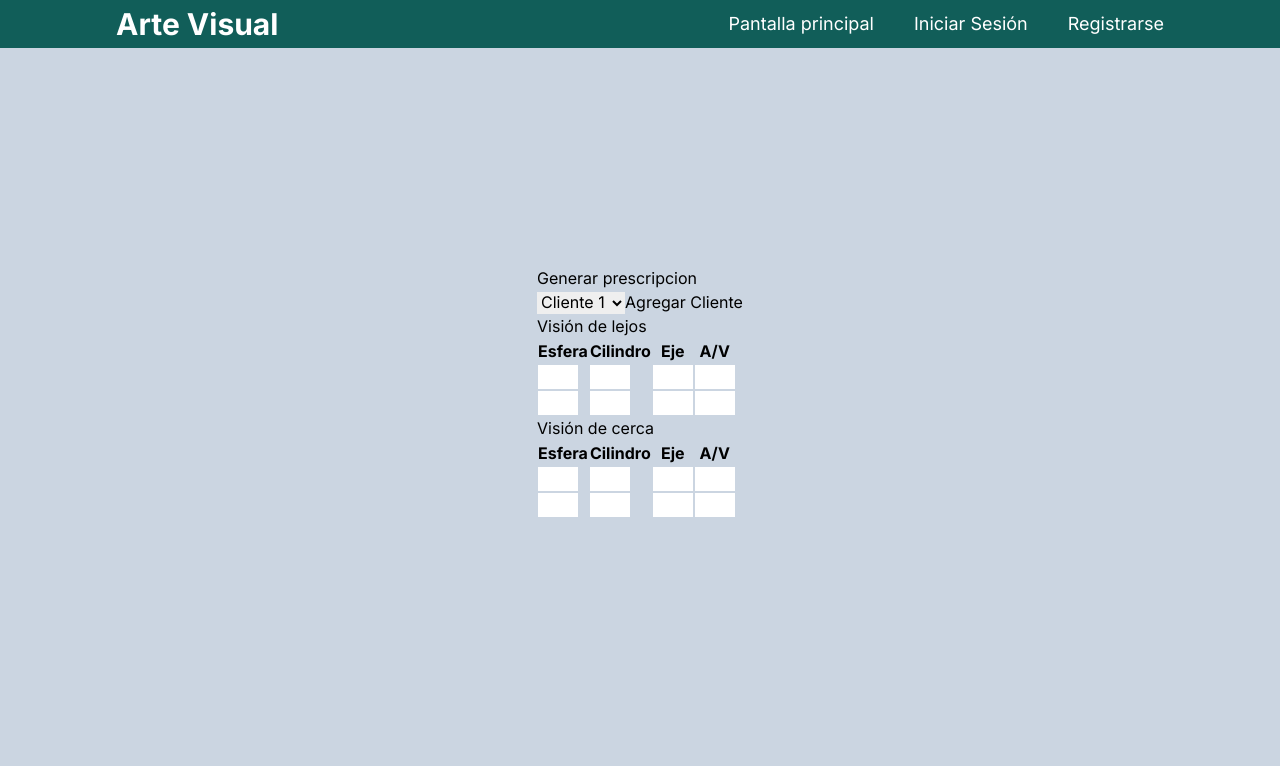
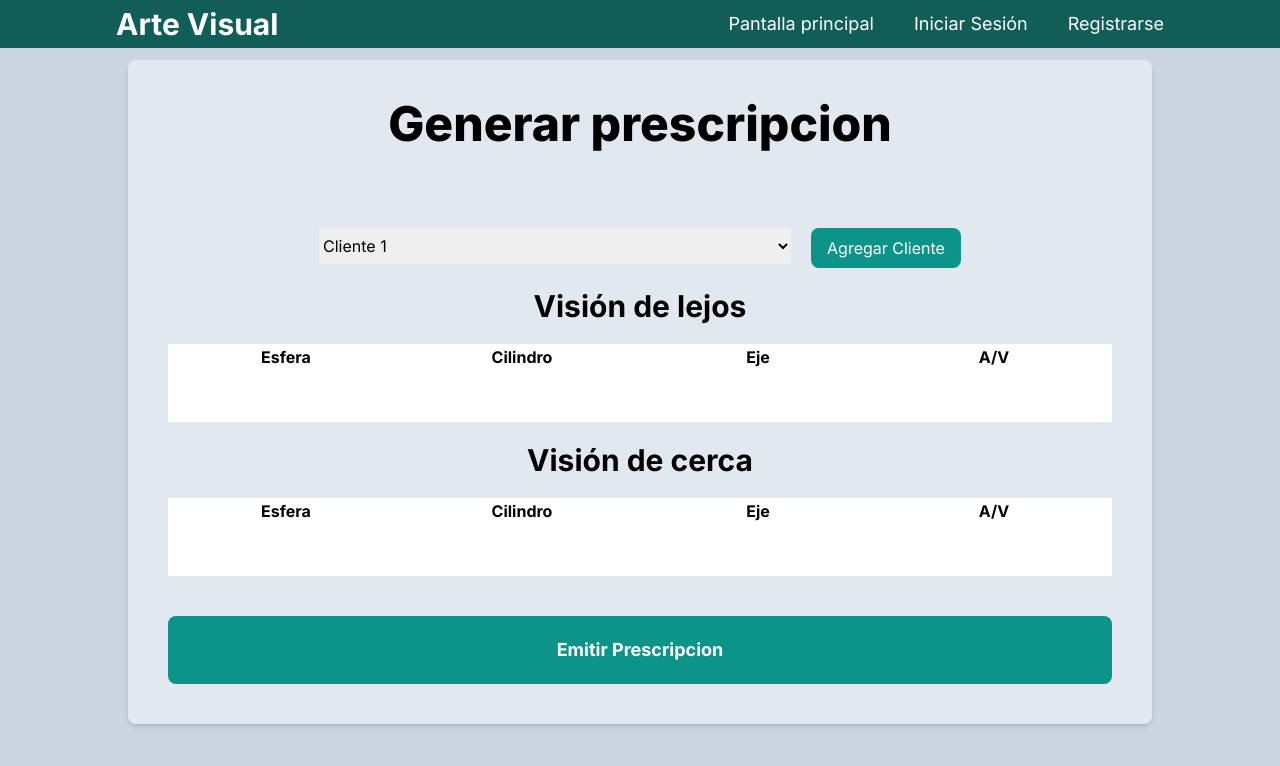
Before and after one commit to david-rosval/artevisual-nextjs, a Next.js app: page /inicio/prescripcion in a window 1280 px wide. Shown: the top 766 px of the page. Built offline with nearby package versions, Linux system fonts and the light colour scheme; no server answers.

Commit message:
mejorando la tabla

```diff
--- a/src/app/inicio/prescripcion/page.jsx
+++ b/src/app/inicio/prescripcion/page.jsx
@@ -3,22 +3,22 @@ import React from "react";
 const PrescripcionPage = () => {
   return (
     <div className="h-[calc(100vh-7rem)] flex justify-center items-center">
-      <form action="">
-        <h1>Generar prescripcion</h1>
+      <form action="" className=" flex flex-col p-10 bg-slate-200 shadow-md rounded-lg justify-center">
+        <h1 className="text-5xl font-extrabold mb-20 text-center">Generar prescripcion</h1>
 
-        <div>
-          <select name="cliente" id="cliente">
+        <div className="flex flex-row w-full justify-center">
+          <select name="cliente" id="cliente" className="h-9 w-1/2 mr-5">
             <option value="cliente1">Cliente 1</option>
             <option value="cliente2">Cliente 2</option>
             <option value="cliente3">Cliente 3</option>
           </select>
 
-          <button>Agregar Cliente</button>
+          <button className="bg-teal-600 text-white py-2 px-4 rounded-lg ">Agregar Cliente</button>
         </div>
 
-        <div>
-            <h2>Visión de lejos</h2>
-          <table>
+        <div className="">
+            <h2 className="my-5 text-3xl font-bold text-center">Visión de lejos</h2>
+          <table className="bg-white w-full ">
             <thead>
               <tr>
                 <th>Esfera</th>
@@ -30,38 +30,40 @@ const PrescripcionPage = () => {
             <tbody>
               <tr>
                 <td>
-                  <input type="text" className="w-10" />
+                  <input type="text" className="w-full" />
                 </td>
                 <td>
-                  <input type="text" className="w-10" />
+                  <input type="text" className="w-full" />
                 </td>
                 <td>
-                  <input type="text" className="w-10" />
+                  <input type="text" className="w-full" />
                 </td>
                 <td>
-                  <input type="text" className="w-10" />
+                  <input type="text" className="w-full" />
                 </td>
               </tr>
               <tr>
                 <td>
-                  <input type="text" className="w-10" />
+                  <input type="text" className="w-full" />
                 </td>
                 <td>
-                  <input type="text" className="w-10" />
+                  <input type="text" className="w-full" />
                 </td>
                 <td>
-                  <input type="text" className="w-10" />
+                  <input type="text" className="w-full" />
                 </td>
                 <td>
-                  <input type="text" className="w-10" />
+                  <input type="text" className="w-full" />
                 </td>
               </tr>
             </tbody>
           </table>
         </div>
+
+
         <div>
-            <h2>Visión de cerca</h2>
-          <table>
+            <h2 className="my-5 text-3xl font-bold text-center">Visión de cerca</h2>
+          <table className="bg-white w-full">
             <thead>
               <tr>
                 <th>Esfera</th>
@@ -73,35 +75,36 @@ const PrescripcionPage = () => {
             <tbody>
               <tr>
                 <td>
-                  <input type="text" className="w-10" />
+                  <input type="text" className="w-full" />
                 </td>
                 <td>
-                  <input type="text" className="w-10" />
+                  <input type="text" className="w-full" />
                 </td>
                 <td>
-                  <input type="text" className="w-10" />
+                  <input type="text" className="w-full" />
                 </td>
                 <td>
-                  <input type="text" className="w-10" />
+                  <input type="text" className="w-full" />
                 </td>
               </tr>
               <tr>
                 <td>
-                  <input type="text" className="w-10" />
+                  <input type="text" className="w-full" />
                 </td>
                 <td>
-                  <input type="text" className="w-10" />
+                  <input type="text" className="w-full" />
                 </td>
                 <td>
-                  <input type="text" className="w-10" />
+                  <input type="text" className="w-full" />
                 </td>
                 <td>
-                  <input type="text" className="w-10" />
+                  <input type="text" className="w-full" />
                 </td>
               </tr>
             </tbody>
           </table>
         </div>
+        <button className="bg-teal-600 text-white py-5 px-4 rounded-lg font-bold text-lg mt-10">Emitir Prescripcion</button>
       </form>
     </div>
   );
```
